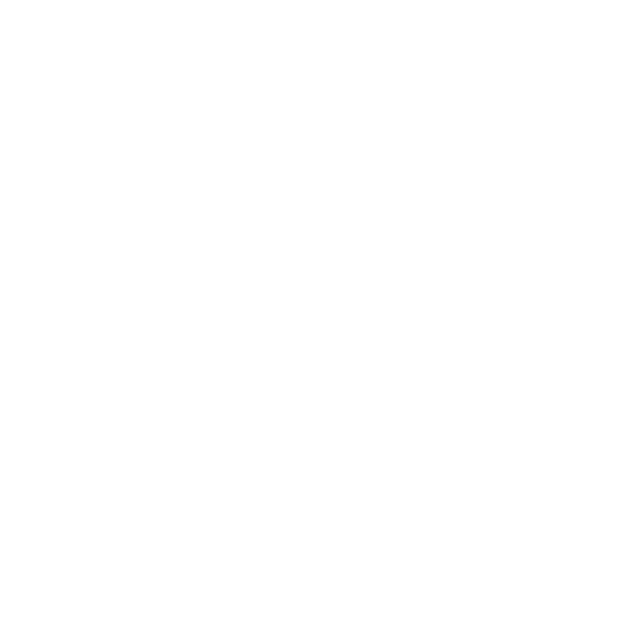
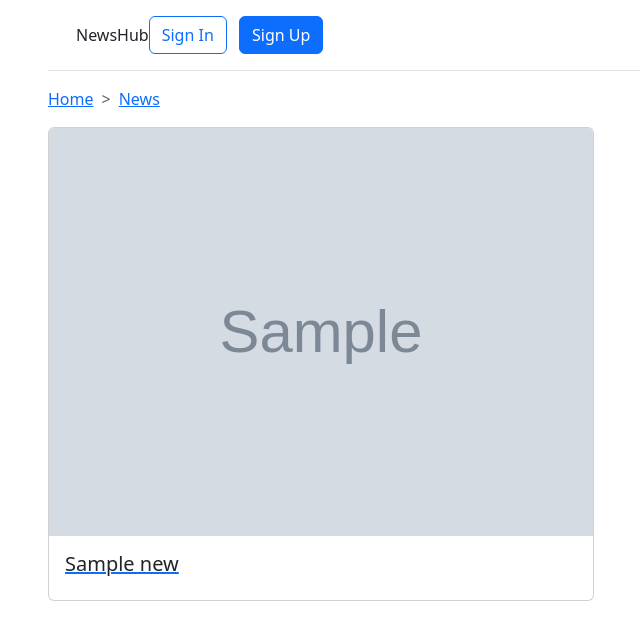
Before and after one commit to John321Blacksmith/news_hub, a Django app: page /news/ in a window 1280 px wide. Before the commit the part shown is empty. Shown: the top 640 px of the page, without its empty margins (34-674 px from the left). Run offline with Django 4.2, Linux system fonts and the light colour scheme; tables that the repository leaves empty hold one stand-in row (values such as "Sample post"); grey boxes marked "Sample" are stand-in pictures.

Commit message:
the templates news list & detail page 've been integr-ed

```diff
--- a/templates/base.html
+++ b/templates/base.html
@@ -42,6 +42,15 @@
 	       </div>
 	      </header>
 		<main>
+			<nav style="--bs-breadcrumb-divider: '>';" aria-label="breadcrumb">
+			  <ol class="breadcrumb">
+			    <li class="breadcrumb-item"><a href="{% url 'home' %}">Home</a></li>
+			    <li class="breadcrumb-item"><a href="{% url 'news:head_news' %}">News</a></li>
+			    {% if news %}
+			    	<li class="breadcrumb-item"><a href="{% url 'news:news_details' news.id %}">News #{{ news.id }}</a></li>
+			    {% endif %}
+			  </ol>
+			</nav>
 			{% block content %}{% endblock content %}
 		</main>
     </div>
--- a/templates/news/headline.html
+++ b/templates/news/headline.html
@@ -0,0 +1,20 @@
+{% extends 'base.html' %}
+{% block title %}Hadlines{% endblock title %}
+{% block content %}
+<div class="row row-cols-1 row-cols-md-2 g-4">
+	{% for news in news_list %}
+	<a href="{% url 'news:news_details' news.id %}">
+		<div class="col">
+		  <div class="card">
+			<img src="{{ news.image }}" class="card-img-top" alt="{{ news.title }}">
+		    <div class="card-body">
+		    	<h5 class="card-title">{{ news.title }}</h5>
+		    </div>
+		  </div>
+		</div>
+	</a>
+	{% empty %}
+	<p>No news here</p>
+	{% endfor %}
+</div>
+{% endblock content %}
```
Also changed, not shown: templates/news/news_detail.html (+9 -0 lines).
